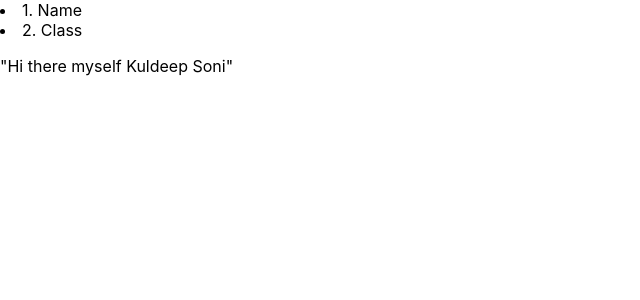
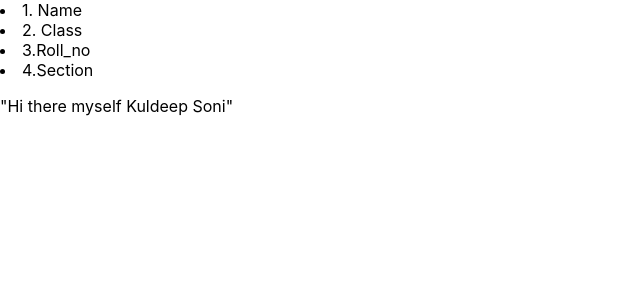
Before and after one commit to Kuldeep2559/React_project_tone, a React (Create React App) app: page / in a window 1280 px wide. Shown: the top 300 px of the page, without its empty margins (0-640 px from the left). Built offline with nearby package versions, Linux system fonts and the light colour scheme.

Commit message:
added 3rd and 4th Roll_no and Section

```diff
--- a/src/App.js
+++ b/src/App.js
@@ -11,6 +11,12 @@ function App() {
       <li>
         2. Class
       </li>
+      <li>
+        3.Roll_no
+      </li>
+      <li>
+        4.Section
+      </li>
 
     </nav>
     <div>
```
